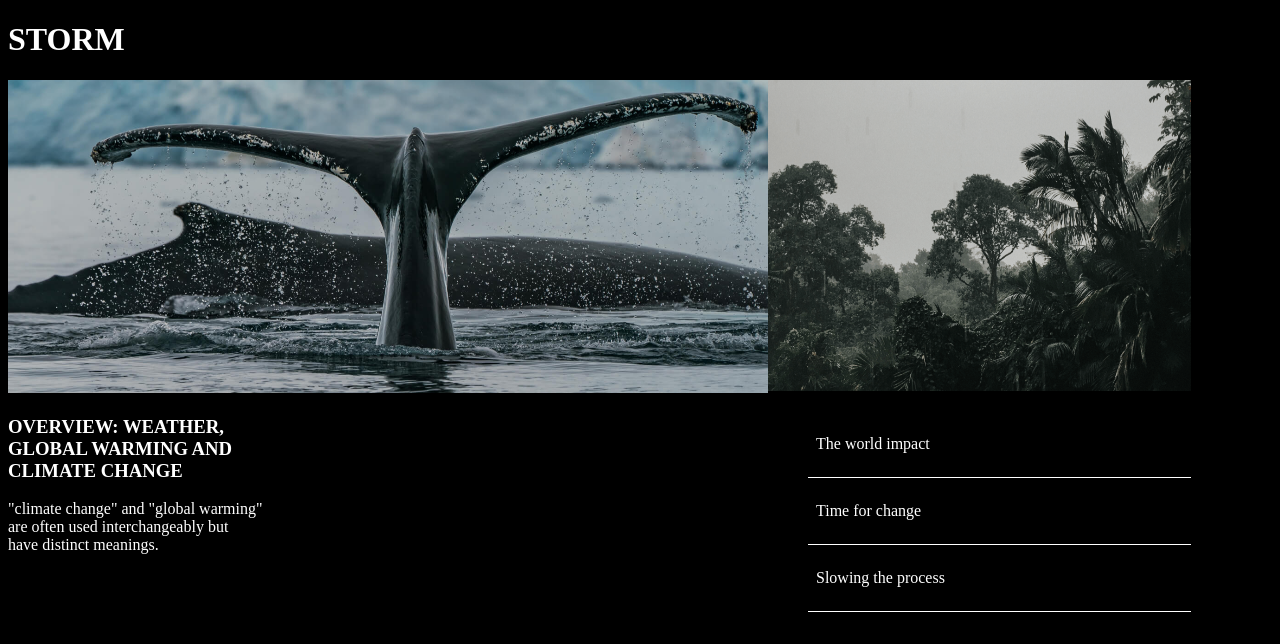
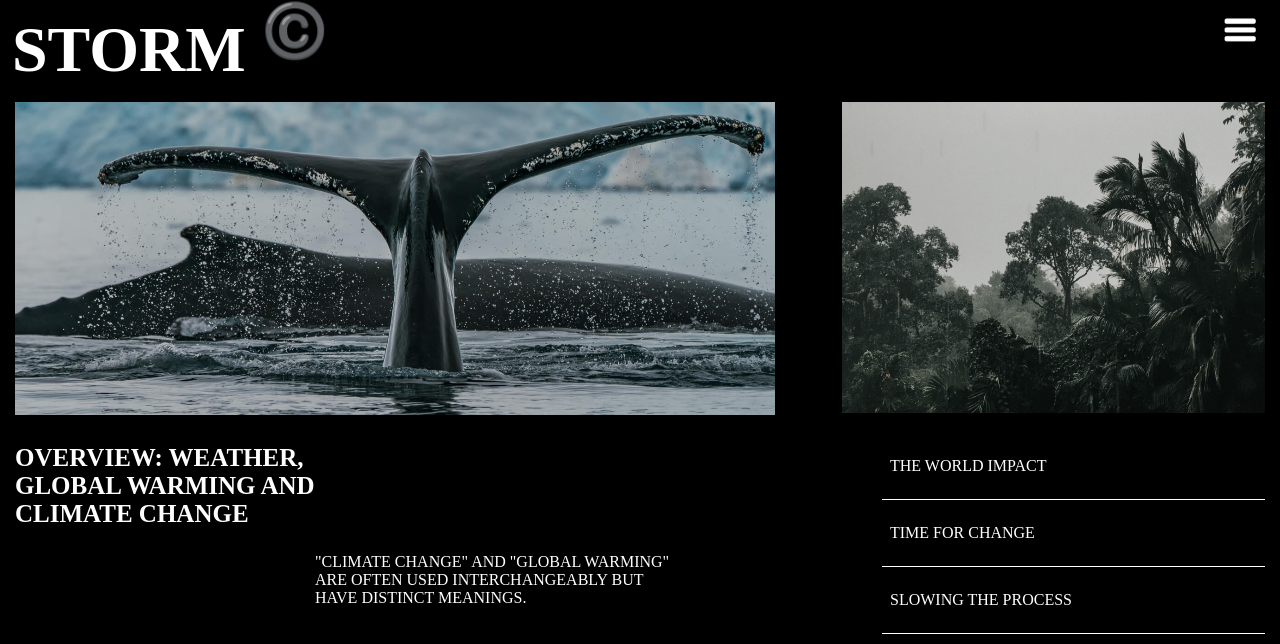
Before and after one commit to Jai-jayapalan/storm-website, a plain HTML site: page index.html in a window 1280 px wide. Drawn offline with Linux system fonts and the light colour scheme.

Commit message:
final commit

```diff
--- a/assests/css/style.css
+++ b/assests/css/style.css
@@ -1,15 +1,48 @@
 body {
     background-color: black;
     color: white;
+    margin: 0%;
+    padding: 0%;
 }
 .container {
     display: flex;
     flex-wrap: wrap;
+    flex-direction: row;
+    justify-content: space-between;
 }
 ul {
     list-style-type: none;
+    width: fit-content;
+    width: auto;
 }
 li {
     padding: 8px 8px;
     border-bottom: 1px solid white;
 }
+h3 {
+    font-size: 25px;
+}
+h3, p {
+    text-transform: uppercase;
+}
+.img {
+    margin: 10px;
+    padding: 5px;
+}
+h1 {
+    font-size: 4em;
+    text-transform: uppercase;
+    padding: 2px;
+    margin:10px;
+    display: inline;
+}
+.headers {
+    margin: 0%;
+    padding: 0%;
+}
+.menu {
+    float: right;
+    padding: 15px 20px;
+    width:40px;
+    height:30px
+}
--- a/index.html
+++ b/index.html
@@ -9,24 +9,23 @@
 </head>
 <body>
     <!-- Storm website using flexbox -->
-    <div>
-        <header class="heading">
-            <h1>STORM</h1>
-        </header>
+    <div class="headers">
+        <h1>Storm <sup>©️</sup> </h1>
+        <img class="menu" src="assests/img/menu.png" alt="menu bar">
     </div>
     <div class="container">
-        <div class="img1">
+        <div class="img">
             <img src="assests/img/storm1.PNG" alt="storm_image_1">
             <h3>OVERVIEW: WEATHER, <br>
                 GLOBAL WARMING AND <br>
                 CLIMATE CHANGE
             </h3>
-            <P>"climate change" and "global warming" <br>
+            <P style="margin-left: 300px;">"climate change" and "global warming" <br>
                 are often used interchangeably but <br>
                 have distinct meanings.
             </P>
         </div>
-        <div class="img2">
+        <div class="img">
             <img src="assests/img/storm2.PNG" alt="storm_image_2">
             <ul>
                 <li><p>The world impact</p></li>
```
Also changed, not shown: assests/img/menu.png (added).
